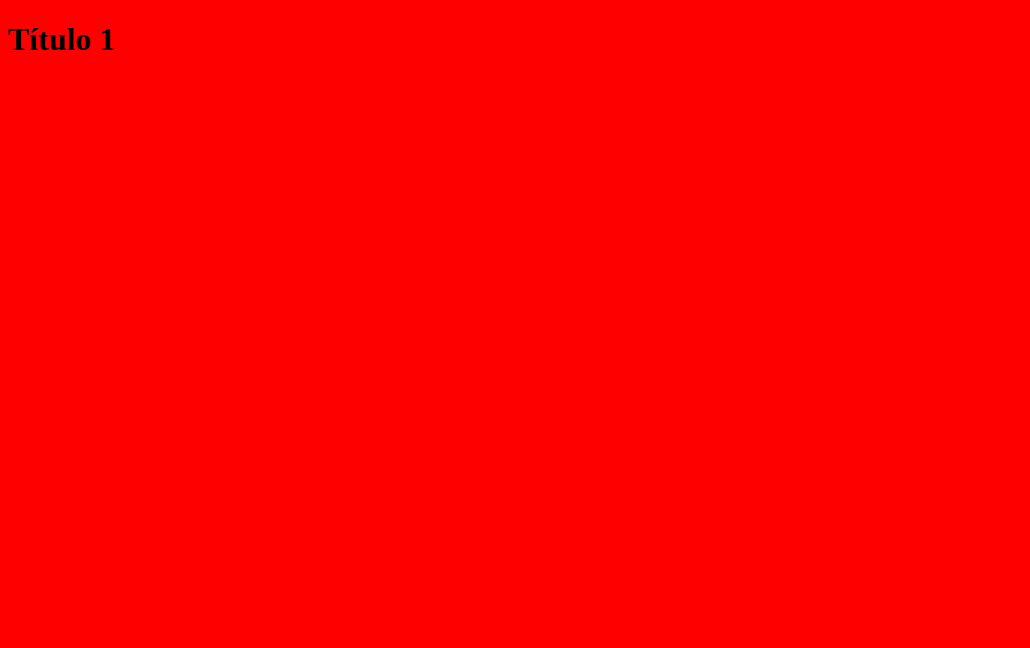
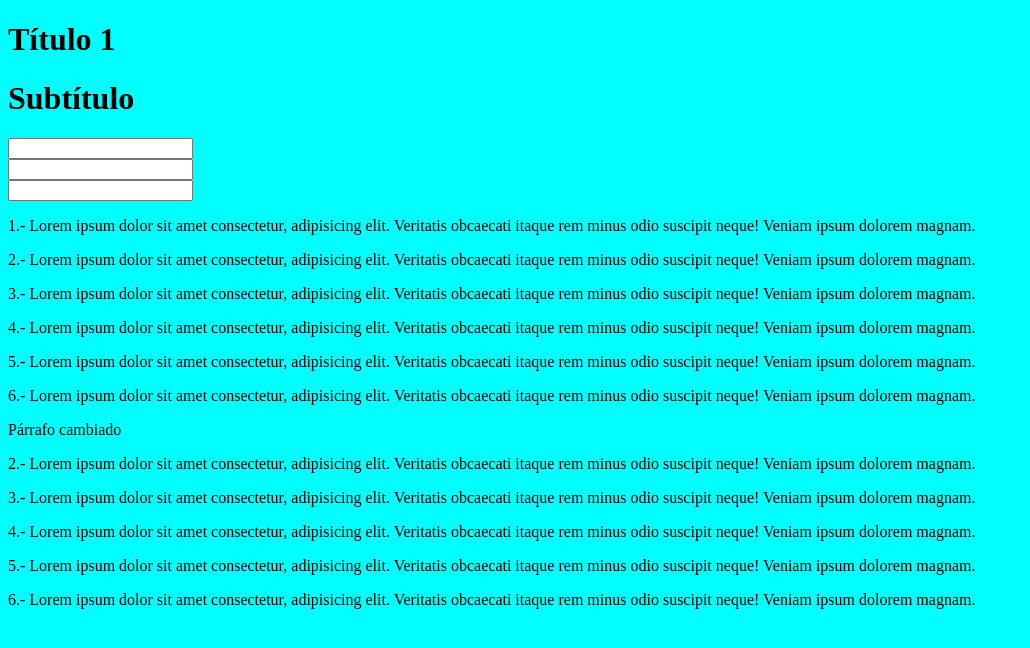
Before and after one commit to justmanuva/desarrollo-web-cliente-2024, a plain HTML site: page 07-dom/selectores.html in a window 1280 px wide. Shown: the whole page, without its empty margins (0-1030 px from the left). Drawn offline with Linux system fonts and the light colour scheme.

Commit message:
Atacando al DOM, cambiando colores...

```diff
--- a/07-dom/JS/dom.js
+++ b/07-dom/JS/dom.js
@@ -1,13 +1,75 @@
 function inicioDOM() {
   console.log("DOM cargado")
 
-  document.body.style.backgroundColor = "red";
+  document.body.style.backgroundColor = "cyan";
 
   // document.getElementById
   let titulo = document.getElementById("title");
   //innerHTML y textContent para que te salga el contenido del nodo
   console.log(titulo.innerHTML);
   console.log(titulo.textContent);
+  console.log(titulo.textContent.length);
 
-  console.log(titulo.textContent.length);
+  // Seleccionar array de elementos
+  let up_name = document.getElementsByName("up");
+  console.log(up_name[0].textContent);
+  console.log(up_name[1]);
+
+  //Seleccionar elementos por nombre de etiqueta
+  let parrafos = document.getElementsByTagName("p");
+  console.log(parrafos);
+
+  //Elementos de parrafos recorridos
+  /* console.log(`Número de párrafos que tengo: ${parrafos.length}`);
+  for (let i = 0; i < parrafos.length; i++) {
+    if (i == 3) {
+      parrafos[i].innerHTML = "Párrafo cambiado";
+    }
+    console.log(`Parrafo${i+1}: ${parrafos[i].innerHTML}`);
+  } */
+
+  //Elementos de la clase "parrafos"
+  parrafos = document.getElementsByClassName("parrafos1");
+  console.log(parrafos);
+  for (let i = 0; i < parrafos.length; i++) {
+    if (i == 3) {
+      parrafos[i].innerHTML = "Párrafo cambiado";
+    }
+    console.log(`Parrafo${i+1}: ${parrafos[i].innerHTML}`);
+  }
+
+  //Selecciona primer ocurrencia de una etiqueta
+  let parrafo1 = document.querySelector("p.parrafos1");
+  console.log(parrafo1.innerHTML);
+
+  //Igual pero con clases
+  parrafo1 = document.querySelector(".projects p")
+  console.log(parrafo1.innerHTML);
+
+  //Seleccionar todas las ocurrencias
+  let elementos = document.querySelectorAll("p.parrafos1");
+  for (let i = 0; i < elementos.length; i++) {
+    console.log(`Elemento${i+1}: ${elementos[i].innerHTML}`);
+  }
+
+  //Selecciono el DOM parcialmente.
+  let sectionProjects = document.getElementById("proyectos");
+  console.log(sectionProjects);
+  elementos = sectionProjects.querySelectorAll("p.parrafos1");
+  console.log(`Número de elementos que tengo. ${elementos.length}`);
+  for (let i = 0; i < elementos.length; i++) {
+    console.log(`Elemento ${i+1}: ${elementos[i].innerHTML}`);
+  }
 }
+let estado = false;
+
+function rojo (cabecera) {
+  cabecera.style.color = cabecera.style.color === "red" ? "black" : "red";
+}
+
+//Vamos a modificar el Título 2 desde JS
+function cambioCabecera (elemento) {
+  elemento.style.color = (elemento.style.color === "orange") ? "pink" : "orange";
+}
+
+let elemento = document.getElementById("subtitle");
--- a/07-dom/selectores.html
+++ b/07-dom/selectores.html
@@ -4,12 +4,36 @@
   <meta charset="UTF-8">
   <meta name="viewport" content="width=device-width, initial-scale=1.0">
   <title>Selectores</title>
-
 </head>
 <!-- Cuando se cargue, se inicializa la función -->
 <body onload="inicioDOM()">
 
-  <h1 id="title">Título 1</h1>
+  <!-- this: el mismo tipo del nodo en el que estoy, en este caso h1 -->
+  <h1 id="title" onclick="rojo(this)">Título 1</h1>
+  <h1 id="subtitle">Subtítulo</h1>
+
+  <form name="up"><input type="text" /></form>
+  <div name="up"><input type="text" /></div>
+  <div name="down"><input type="text" /></div>
+
+  <section id="proyectos" class="projects">
+    <p id="parrafo1" class="parrafos1">1.- Lorem ipsum dolor sit amet consectetur, adipisicing elit. Veritatis obcaecati itaque rem minus odio suscipit neque! Veniam ipsum dolorem magnam.</p>
+    <p class="parrafos2">2.- Lorem ipsum dolor sit amet consectetur, adipisicing elit. Veritatis obcaecati itaque rem minus odio suscipit neque! Veniam ipsum dolorem magnam.</p>
+    <p class="parrafos1">3.- Lorem ipsum dolor sit amet consectetur, adipisicing elit. Veritatis obcaecati itaque rem minus odio suscipit neque! Veniam ipsum dolorem magnam.</p>
+    <p class="parrafos2">4.- Lorem ipsum dolor sit amet consectetur, adipisicing elit. Veritatis obcaecati itaque rem minus odio suscipit neque! Veniam ipsum dolorem magnam.</p>
+    <p class="parrafos1">5.- Lorem ipsum dolor sit amet consectetur, adipisicing elit. Veritatis obcaecati itaque rem minus odio suscipit neque! Veniam ipsum dolorem magnam.</p>
+    <p class="parrafos2">6.- Lorem ipsum dolor sit amet consectetur, adipisicing elit. Veritatis obcaecati itaque rem minus odio suscipit neque! Veniam ipsum dolorem magnam.</p>
+  </section>
+
+  <section id="resenias" class="reviews">
+    <p id="parrafo7" class="parrafos1">1.- Lorem ipsum dolor sit amet consectetur, adipisicing elit. Veritatis obcaecati itaque rem minus odio suscipit neque! Veniam ipsum dolorem magnam.</p>
+    <p class="parrafos2">2.- Lorem ipsum dolor sit amet consectetur, adipisicing elit. Veritatis obcaecati itaque rem minus odio suscipit neque! Veniam ipsum dolorem magnam.</p>
+    <p class="parrafos1">3.- Lorem ipsum dolor sit amet consectetur, adipisicing elit. Veritatis obcaecati itaque rem minus odio suscipit neque! Veniam ipsum dolorem magnam.</p>
+    <p class="parrafos2">4.- Lorem ipsum dolor sit amet consectetur, adipisicing elit. Veritatis obcaecati itaque rem minus odio suscipit neque! Veniam ipsum dolorem magnam.</p>
+    <p class="parrafos1">5.- Lorem ipsum dolor sit amet consectetur, adipisicing elit. Veritatis obcaecati itaque rem minus odio suscipit neque! Veniam ipsum dolorem magnam.</p>
+    <p class="parrafos2">6.- Lorem ipsum dolor sit amet consectetur, adipisicing elit. Veritatis obcaecati itaque rem minus odio suscipit neque! Veniam ipsum dolorem magnam.</p>
+  </section>
+
   <script src="./JS/dom.js"></script>
 </body>
 </html>
```
